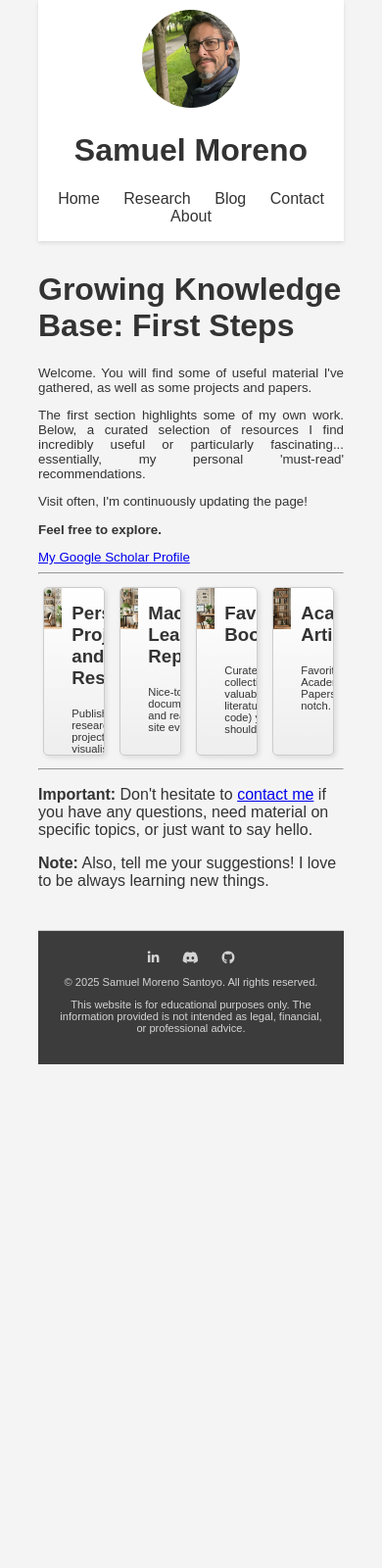
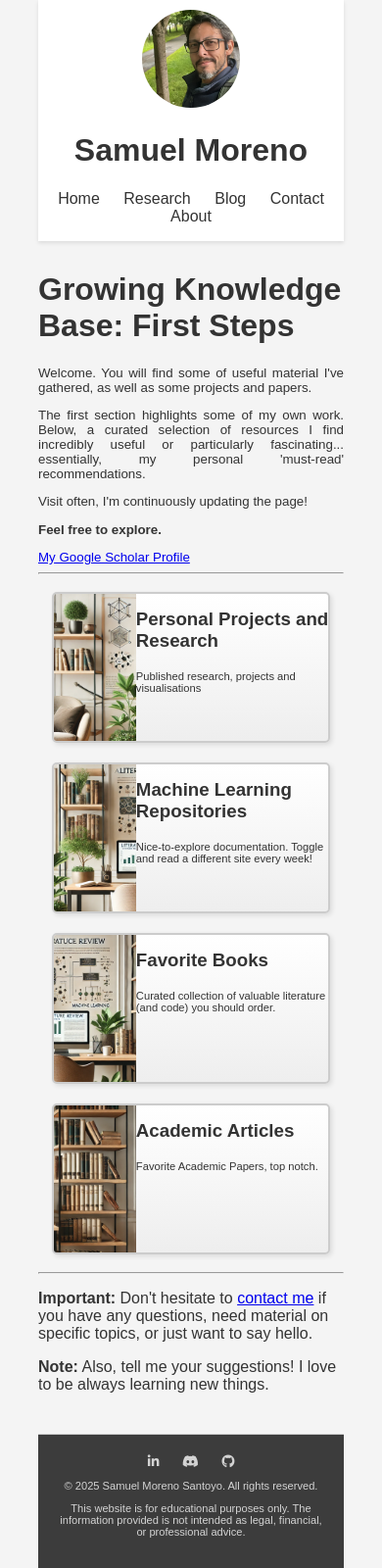
Before and after one commit to GregSom-MSc/GregSom-MSc.github.io, a Jekyll site: the page built from research.html, in a window 390 px wide. Shown: the whole page at 98% size. Built offline with Jekyll 4.4.1, drawn with Linux system fonts in a browser that asks for light colours; before the commit the page ends 1086 px from its top, so only the background shows below that.

Commit message:
card styling for mobile

```diff
--- a/assets/css/style.css
+++ b/assets/css/style.css
@@ -205,10 +205,11 @@ font-size: 10px;
 }
 
 .project-card {
-    width: 240px;
-    height: 170px;
+    width: 23%; /* Each card takes up 30% of the container width */
+    margin-right: 10px;
     margin: 5px;
-    border: 1px solid #ccc;
+    border: 2.5px solid #ccc;
+    padding: 0px;
     border-radius: 5px;
     overflow: hidden;
     box-shadow: 2px 2px 5px rgba(0, 0, 0, 0.1);
@@ -216,23 +217,12 @@ font-size: 10px;
     background: linear-gradient(to bottom, #FFFFFF, #EEEEEE);
     cursor: pointer;
     display: flex; /* Use flexbox for image and text positioning */
+    flex-direction: row;
     align-items: flex-start;
-}
-
-.project-card {
-    width: 23%; /* Each card takes up 30% of the container width */
-    margin-right: 10px;
-    border: 1.5px solid #ccc;
-    padding: 0px;
-    cursor: pointer; /* Make cards clickable */
-    display: flex; /* Use flexbox for image and text positioning */
-    flex-direction: row; /* Stack image and text vertically */
 }
 
 .image-container {
     width: 225px; /* Set fixed height for image container */
-     /* Set fixed height for image container */
-
 }
 
 .project-card img {
@@ -253,10 +243,44 @@ text-align: left; /* Center the title */
 .project-details {
 margin-top: 2px; /* Add spacing above details */
 font-size: 0.7em;
-
 }
 
 .project-details a {
 display: block; /* Make link a block element */
 text-align: center; /* Center the link */
 }
+
+@media (max-width: 768px) { /* Adjust the breakpoint as needed */
+    .projects-container {
+        flex-direction: column; /* Stack cards vertically */
+        align-items: center; /* Center cards horizontally */
+    }
+
+    .project-card {
+        width: 90%; /* Make cards take up full width on mobile */
+        height: 150px;
+        margin: 10px 0; /* Add margin between stacked cards */
+        flex-direction: row; /* Reset flex direction for image and text */
+        align-items: flex-start; /* Align items to the start of the container */
+    }
+
+    .image-container {
+        width: 100%; /* Image takes full width on mobile */
+        margin-bottom: 10px; /* Add spacing below image */
+    }
+
+    .project-card img {
+        width: 30%; /* Image takes this width */
+        margin-right: 0; /* Remove right margin for stacked cards */
+    }
+    .project-card h3 {
+        margin-top: 15px;
+        margin: 15; /* Remove default margin for the title */
+        text-align: left; /* Center the title */
+        }
+            .project-details {
+        margin-top: 2px; /* Add spacing above details */
+        margin: 5 20;
+        font-size: 0.7em;
+        }
+}
--- a/js/functions.js
+++ b/js/functions.js
@@ -16,6 +16,7 @@ function shuffleCards() {
     cards.forEach(card => container.appendChild(card));
   }
 
+  // this shows the contents announced in each card.
 document.addEventListener('DOMContentLoaded', function() {
 const cards = document.querySelectorAll('.project-card');
 const detailsLine = document.getElementById('details-line');
@@ -45,6 +46,47 @@ document.addEventListener('DOMContentLoaded', function() {
             detailsSections[cardTitle].style.display = 'block';
             detailsLine.style.display = 'block';
         }
+
+        // 1. Hide other cards
+        cards.forEach(otherCard => {
+            if (otherCard !== card) {
+                otherCard.style.display = 'none';
+            }
+        });
+
+        // 2. Move image to center and show title
+        const image = card.querySelector('img');
+        const title = card.querySelector('h3');
+        const details = card.querySelector('.project-details');
+
+        card.style.maxHeight = '70px';
+        image.style.width = '100%';
+        image.style.margin = '0 auto'; // Center horizontally
+        image.style.display = 'block'; // Ensure it's a block element
+        image.style.float = 'none'; // Remove any floating
+        image.style.objectFit = 'cover'; // Cover the container
+        image.style.objectPosition = 'top'; // Position the top of the image
+
+        title.style.textAlign = 'center';
+
+        details.style.display = 'none'; // Hide details
+
+        // 3. Add a second click listener to show all cards again
+        card.addEventListener('click', function showAllCards() {
+            cards.forEach(otherCard => {
+                otherCard.style.display = 'block';
+            });
+            card.style.maxHeight = '150px';
+            image.style.width = '30%';
+            image.style.margin = '0 10px 0 0';
+            image.style.float = 'left';
+
+            title.style.textAlign = 'left';
+
+            details.style.display = 'block';
+
+            card.removeEventListener('click', showAllCards); // Remove the listener to avoid conflicts
         });
     });
 });
+});
```
Lines whose indentation alone changed are shown as unchanged.
